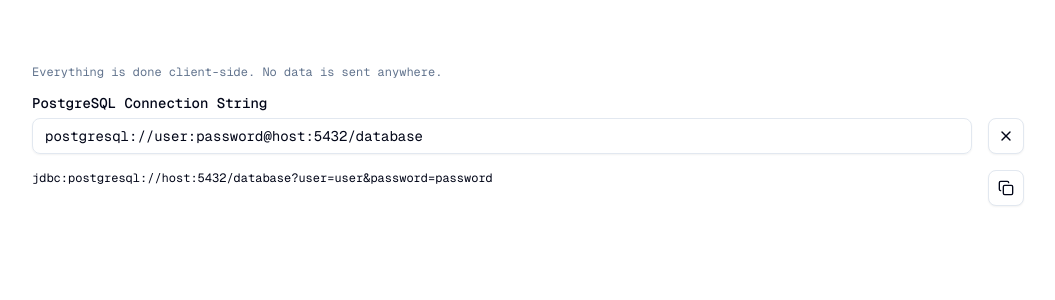
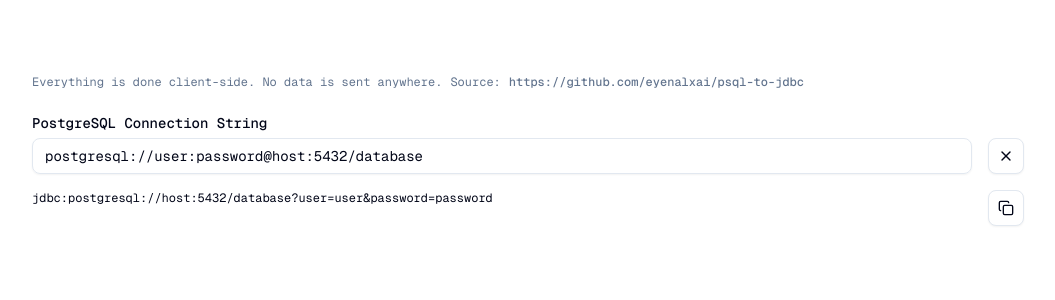
Before and after one commit to eyenalxai/psql-to-jdbc, a Next.js app: page / in a window 1280 px wide. Shown: the top 300 px of the page, without its empty margins (112-1167 px from the left). Built offline with nearby package versions, Linux system fonts and the light colour scheme.

Commit message:
feat: Add source link to main page

```diff
--- a/src/app/page.tsx
+++ b/src/app/page.tsx
@@ -6,6 +6,8 @@ import { Label } from "@/components/ui/label"
 import { convertToJdbcUrl } from "@/lib/convert"
 import { cn } from "@/lib/utils"
 import { Copy, X } from "lucide-react"
+import Link from "next/link"
+
 import { useState } from "react"
 
 export default function Page() {
@@ -26,9 +28,31 @@ export default function Page() {
 				"space-y-4"
 			)}
 		>
-			<p className={cn("text-xs", "text-muted-foreground")}>
-				Everything is done client-side. No data is sent anywhere.
-			</p>
+			<div className={cn("flex", "flex-row", "gap-2", "items-center")}>
+				<p className={cn("text-xs", "text-muted-foreground")}>
+					Everything is done client-side. No data is sent anywhere.
+				</p>
+				<div
+					className={cn(
+						"flex",
+						"flex-row",
+						"gap-2",
+						"items-center",
+						"flex-wrap"
+					)}
+				>
+					<p className={cn("text-xs", "text-muted-foreground")}>Source:</p>
+					<Button
+						asChild
+						variant={"link"}
+						className={cn("text-xs", "text-muted-foreground", "p-0")}
+					>
+						<Link href={"https://github.com/eyenalxai/psql-to-jdbc"}>
+							https://github.com/eyenalxai/psql-to-jdbc
+						</Link>
+					</Button>
+				</div>
+			</div>
 			<div className={cn("space-y-2")}>
 				<Label>PostgreSQL Connection String</Label>
 				<div className={cn("flex", "flex-row", "gap-4")}>
```
